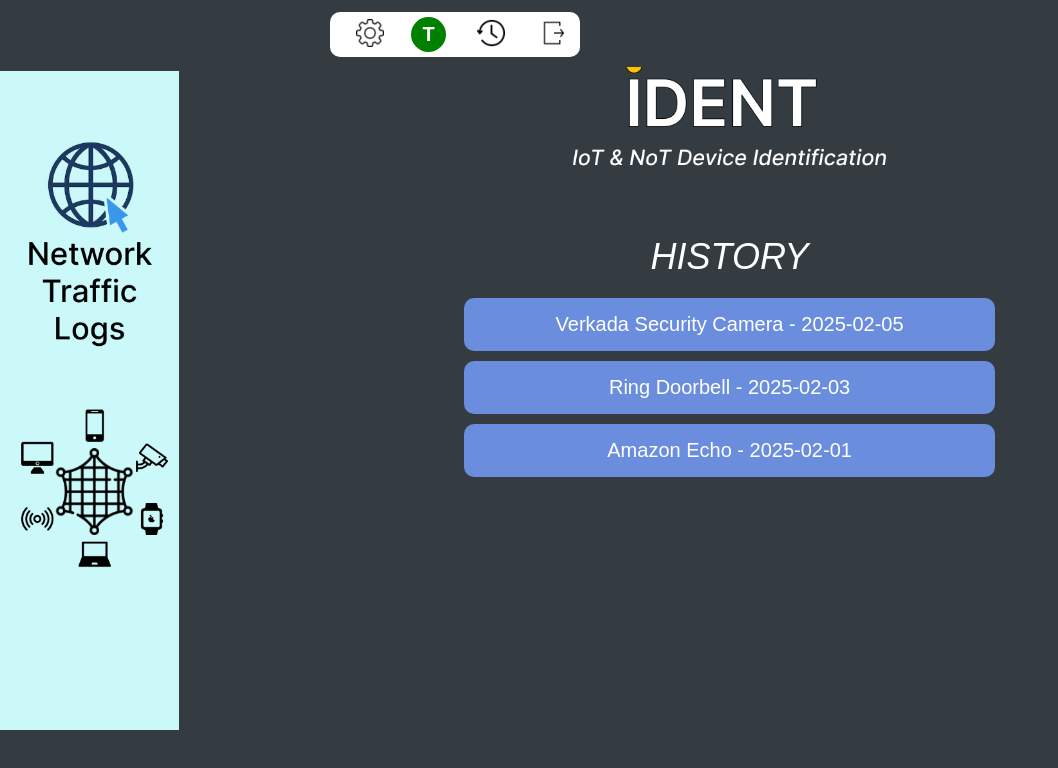
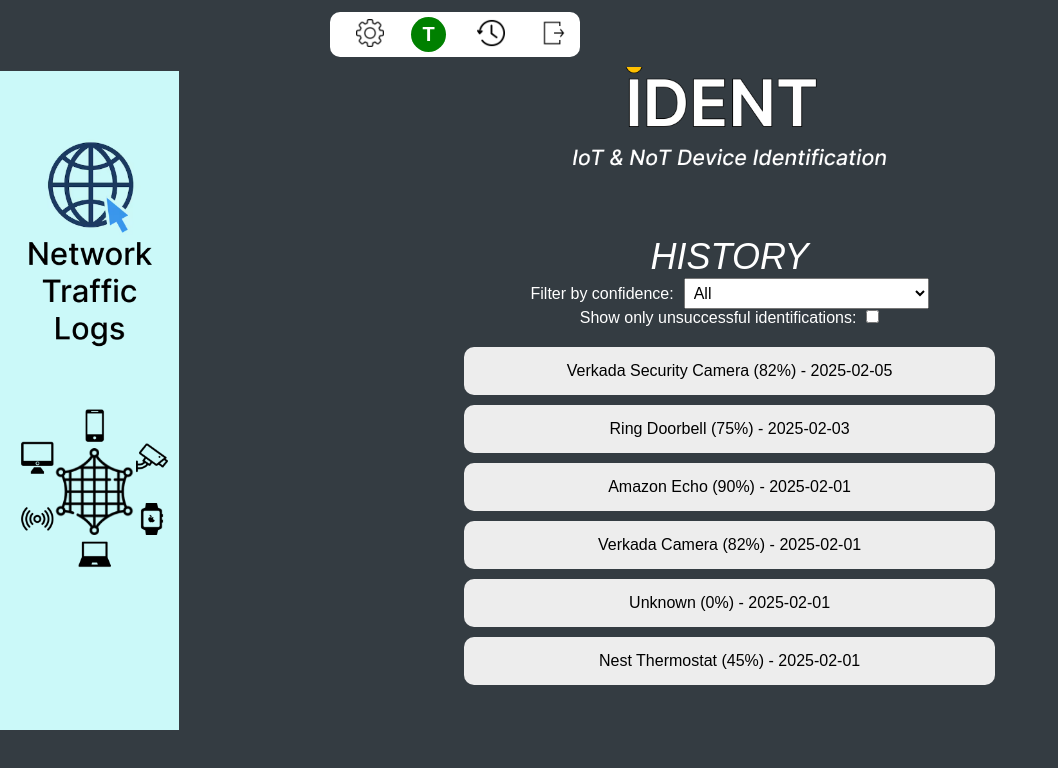
Before and after one commit to TalFlint1/iot-not-identification, a React (Create React App) app: page / in a window 1280 px wide. Shown: the top 768 px of the page, without its empty margins (0-1058 px from the left). Built offline with nearby package versions, Linux system fonts and the light colour scheme.

Commit message:
improved design of history, not finished yet

```diff
--- a/src/components/HistoryScreen.js
+++ b/src/components/HistoryScreen.js
@@ -5,15 +5,27 @@
 
 const HistoryScreen = () => {
   const username = "Tal";
+  const [selectedItem, setSelectedItem] = useState(null);
+  const [filter, setFilter] = useState("all"); // Filtering by confidence level
+  const [showUnsuccessful, setShowUnsuccessful] = useState(false); // Toggle for unsuccessful identifications
 
-  // Mock history data
   const historyData = [
-    { id: 1, device: "Verkada Security Camera", confidence: 82, date: "2025-02-05" },
-    { id: 2, device: "Ring Doorbell", confidence: 75, date: "2025-02-03" },
-    { id: 3, device: "Amazon Echo", confidence: 90, date: "2025-02-01" },
+    { id: 1, device: "Verkada Security Camera", confidence: 82, justification: "Partial match with Nest device behaviors", date: "2025-02-05" },
+    { id: 2, device: "Ring Doorbell", confidence: 75, justification: "Partial match with Nest device behaviors", date: "2025-02-03" },
+    { id: 3, device: "Amazon Echo", confidence: 90, justification: "Partial match with Nest device behaviors", date: "2025-02-01" },
+    { id: 4, device: "Verkada Camera", confidence: 82, justification: "Matches known Verkada patterns", date: "2025-02-01" },
+    { id: 5, device: "Unknown", confidence: 0, justification: "No matching patterns found", date: "2025-02-01" },
+    { id: 6, device: "Nest Thermostat", confidence: 45, justification: "Partial match with Nest device behaviors", date: "2025-02-01" },
   ];
 
-  const [selectedItem, setSelectedItem] = useState(null);
+  // Filter data based on selection
+  const filteredData = historyData.filter((item) => {
+    if (showUnsuccessful) return item.confidence === 0;
+    if (filter === "high") return item.confidence >= 80;
+    if (filter === "medium") return item.confidence >= 50 && item.confidence < 80;
+    if (filter === "low") return item.confidence > 0 && item.confidence < 50;
+    return true; // "all" filter
+  });
 
   return (
     <div style={{ display: "flex", height: "100vh", fontFamily: "Arial, sans-serif" }}>
@@ -27,8 +39,6 @@
           backgroundRepeat: "no-repeat",
           height: "100%",
           width: "14%",
-          margin: 0,
-          padding: 0,
         }}
       />
       <UpperBar username={username} />
@@ -36,47 +46,46 @@
       {/* Main Content */}
       <div style={{ flex: 1, padding: "20px", backgroundColor: "#343C42", textAlign: "center" }}>
         <Title />
+        <p style={{ color: "white", fontSize: "36px", textTransform: "uppercase", fontStyle: "italic" }}>HISTORY</p>
 
-        <p style={{ color: "white", fontSize: "36px", textTransform: "uppercase", fontStyle: "italic" }}>HISTORY</p>
+        {/* Filters */}
+        <div style={{ marginBottom: "20px" }}>
+          <label style={{ color: "white", marginRight: "10px" }}>Filter by confidence:</label>
+          <select value={filter} onChange={(e) => setFilter(e.target.value)} style={{ padding: "5px", fontSize: "16px" }}>
+            <option value="all">All</option>
+            <option value="high">High Confidence (80%+)</option>
+            <option value="medium">Medium Confidence (50-79%)</option>
+            <option value="low">Low Confidence (1-49%)</option>
+          </select>
+          <br />
+          <label style={{ color: "white", marginRight: "10px", }}>Show only unsuccessful identifications:</label>
+          <input type="checkbox" checked={showUnsuccessful} onChange={() => setShowUnsuccessful(!showUnsuccessful)} />
+        </div>
 
         {/* History List */}
         <div style={{ marginTop: "20px" }}>
-          {historyData.map((item) => (
+          {filteredData.map((item) => (
             <div
               key={item.id}
               onClick={() => setSelectedItem(selectedItem?.id === item.id ? null : item)}
               style={{
-                backgroundColor: "#6A8EDD",
+                backgroundColor: "#EDEDED",
+                color: "black",
+                padding: "15px",
                 borderRadius: "10px",
-                padding: "15px",
-                margin: "10px auto",
+                cursor: "pointer",
+                marginBottom: "10px",
                 width: "50%",
-                color: "white",
-                fontSize: "20px",
-                cursor: "pointer",
-                textAlign: "center",
+                marginLeft: "auto",
+                marginRight: "auto",
               }}
             >
-              {item.device} - {item.date}
-            </div>
-          ))}
-        </div>
-
-        {/* Selected History Details */}
-        {selectedItem && (
-          <div
-            style={{
-              backgroundColor: "#E0E0E0",
-              padding: "20px",
-              borderRadius: "10px",
-              width: "50%",
-              margin: "20px auto",
-              textAlign: "center",
-            }}
-          >
-            <p style={{ fontSize: "24px", fontWeight: "bold" }}>{selectedItem.device}</p>
-            <p style={{ fontSize: "20px" }}>Confidence: {selectedItem.confidence}%</p>
-            <p style={{ fontSize: "18px" }}>Date: {selectedItem.date}</p>
+              {item.device} ({item.confidence}%) - {item.date}
+              {selectedItem?.id === item.id && (
+                <div style={{ backgroundColor: "#fff", padding: "10px", borderRadius: "10px", marginTop: "10px", color: "black",border: "1px solid #D9D9D9", }}>
+                  <p>Confidence: {item.confidence}%</p>
+                  <p>Date: {item.date}</p>
+                  <p>Justification: {item.justification}</p>
 
                     {/* Buttons for Re-identify and Export */}
                     <div style={{ marginTop: "20px" }}>
@@ -112,6 +121,9 @@
                 </div>
               )}
             </div>
+          ))}
+        </div>
+      </div>
     </div>
   );
 };
```
Lines whose indentation alone changed are shown as unchanged.
